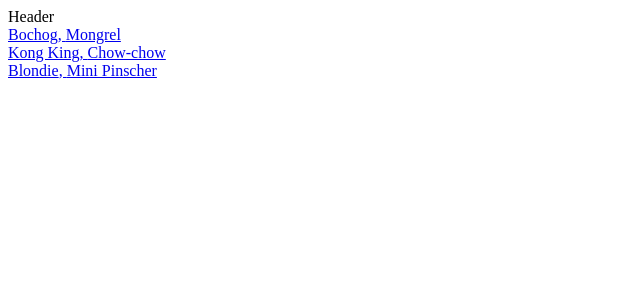
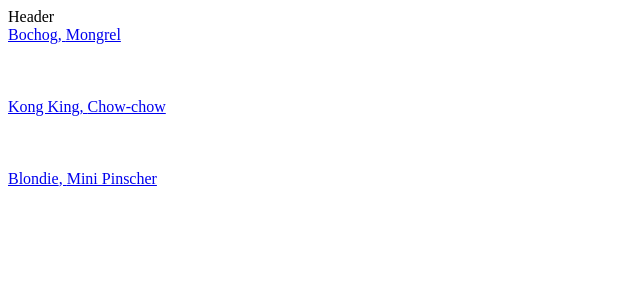
Before and after one commit to justinmandac/petbook, a React app: page / in a window 1280 px wide. Shown: the top 300 px of the page, without its empty margins (0-640 px from the left). Built offline with nearby package versions, Linux system fonts and the light colour scheme.

Commit message:
Added ProfileItem styes

```diff
--- a/web/src/component.home.profile-item.jsx
+++ b/web/src/component.home.profile-item.jsx
@@ -1,5 +1,11 @@
 import React from 'react';
 import { Link } from 'react-router-dom';
+
+export const ProfileItemStyles = {
+  display: 'flex',
+  height: '72px',
+  width: '100%',
+};
 
 export default function ProfileItem({
   id,
@@ -11,7 +17,7 @@ export default function ProfileItem({
       <Link to={{
         pathname :"/profile/" + id
       }} replace>
-        <div className="profile-item">
+        <div className="profile-item" style={ProfileItemStyles}>
           {name}, {typebreed}
         </div>
       </Link>
```
